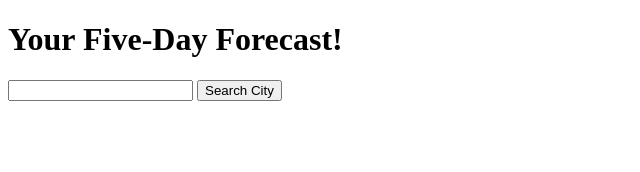
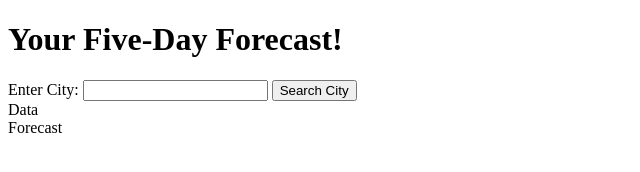
Before and after one commit to bradleytroll/five-day-forecaster, a plain HTML site: page index.html in a window 1280 px wide. Shown: the whole page, without its empty margins (0-640 px from the left). Drawn offline with Linux system fonts and the light colour scheme.

Commit message:
Adds form label, new divs for appending data.

```diff
--- a/index.html
+++ b/index.html
@@ -11,10 +11,12 @@
     <div>
         <h1>Your Five-Day Forecast!</h1>
         <form id="city-form">
+            <label for="city-input">Enter City:</label>
             <input type="text" id="city-input" required>
             <button type="submit">Search City</button>
         </form>
-
+    <div id="weather-data">Data</div>
+    <div id="forecast">Forecast</div>
 
 
 
```
